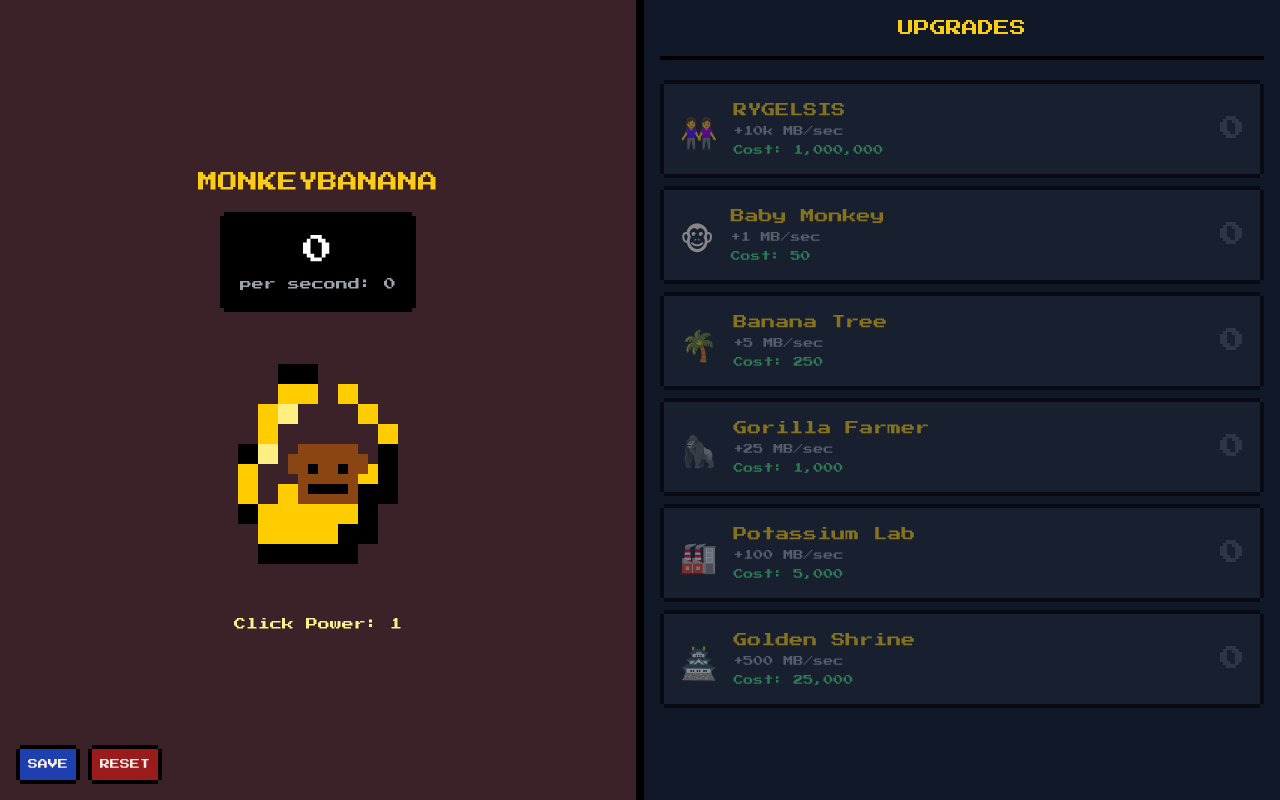
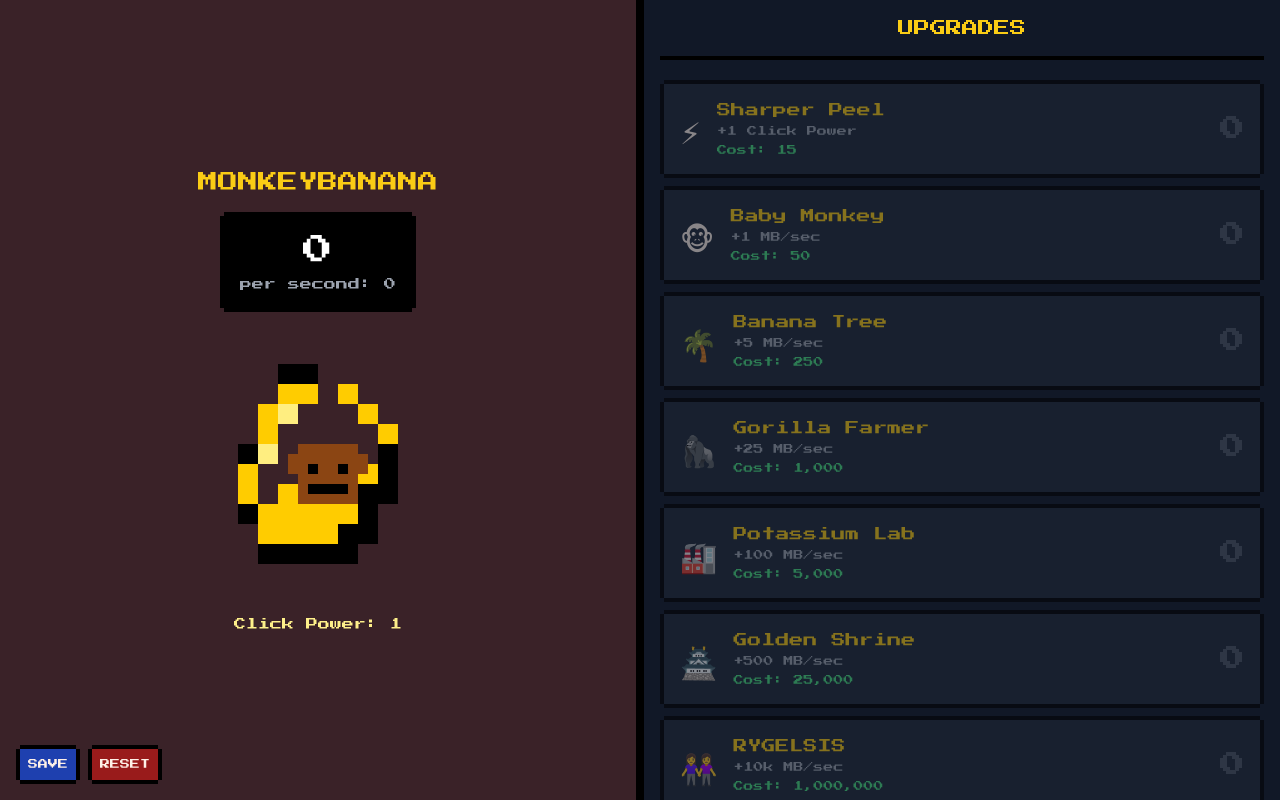
Before and after one commit to realmreddtsh/Monkeybanana-Clicker, a plain HTML site: page index.html in a window 1280 px wide. Drawn offline with nearby package versions, Linux system fonts and the light colour scheme.

Commit message:
Fix RYGELSIS upgrade bug

```diff
--- a/index.html
+++ b/index.html
@@ -263,7 +263,7 @@
                 desc: '+500 MB/sec',
                 icon: '🏯'
             },
-            cursor: {
+            rygelsis: {
                 id: 'rygelsis',
                 name: 'RYGELSIS',
                 baseCost: 1000000,
```
